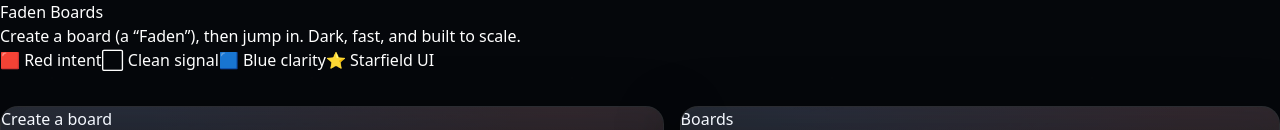
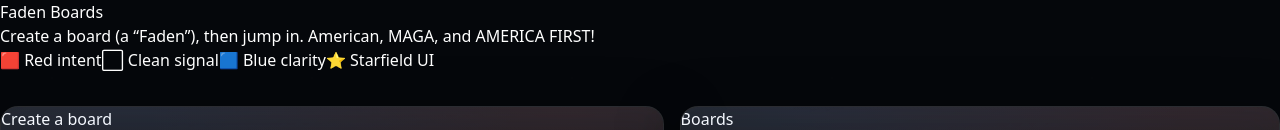
Before and after one commit to Fadenboard/fadenboard, a Next.js app: page / in a window 1280 px wide. Shown: the top 130 px of the page. Built offline with nearby package versions, Linux system fonts and the light colour scheme.

Commit message:
no-store boards fetch + robust response handling

```diff
--- a/app/page.tsx
+++ b/app/page.tsx
@@ -40,7 +40,7 @@
         throw new Error(`GET /api/boards failed: ${res.status} ${txt}`);
       }
       const data = await res.json();
-      setBoards(Array.isArray(data?.boards) ? data.boards : []);
+      setBoards(Array.isArray(data) ? data : Array.isArray(data?.boards) ? data.boards : []);
     } catch (e: any) {
       setErr(e?.message ?? "Failed to load boards");
     } finally {
@@ -91,7 +91,7 @@
         <div className="flagbar" />
         <h1 className="h-title">Faden Boards</h1>
         <p className="h-sub">
-          Create a board (a “Faden”), then jump in. Dark, fast, and built to scale.
+          Create a board (a “Faden”), then jump in. American, MAGA, and AMERICA FIRST!
         </p>
 
         <div className="badge-row">
```
